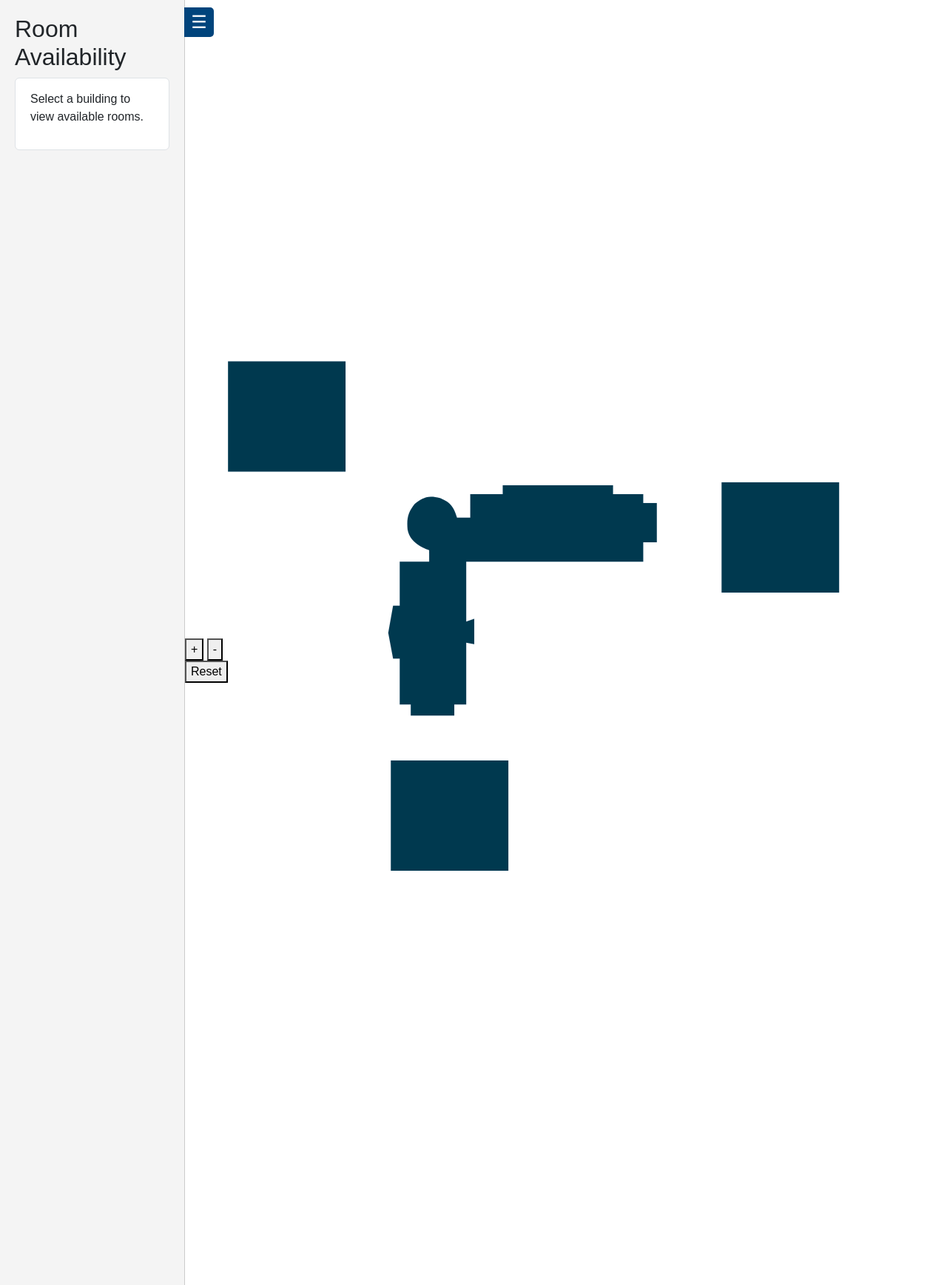
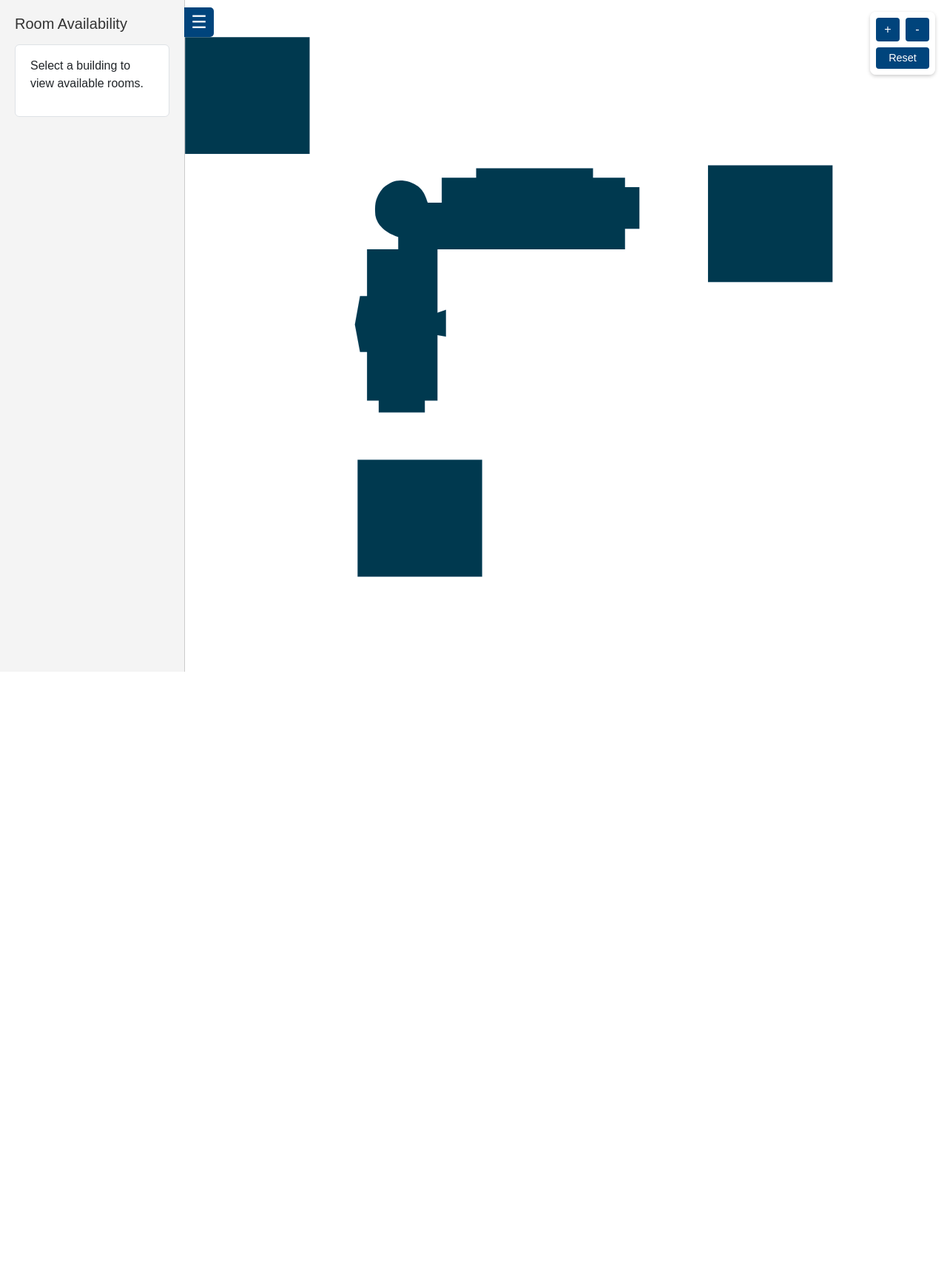
Before and after one commit to Team-Neptune-4155/Sprint-2, a Django app: page / in a window 1280 px wide. Shown: the part 89-1826 px from the top of the page at 74% size. After the commit the page ends 997 px from the top, so only its background shows below. Run offline with Django 5.2, Linux system fonts and the light colour scheme.

Commit message:
Update default.css

```diff
--- a/storefront/static/default.css
+++ b/storefront/static/default.css
@@ -57,6 +57,12 @@ svg path {
       position: relative;
   }
 
+  .panel-content h2 {
+    font-size: 1.25rem;
+    margin-bottom: 1rem;
+    color: #333;
+  }
+
   .side-panel.collapsed {
       transform: translateX(-220px);
   }
@@ -92,7 +98,7 @@ svg path {
       padding-top: 50px;
   }
 
-  .m  ap-container svg {
+  .map-container svg {
       max-width: 100%;
       max-height: 100%;
       width: auto;
@@ -102,6 +108,55 @@ svg path {
   .side-panel.collapsed + .map-container {
       margin-left: -220px;
   }
+
+  /* Zoom Controls */
+.zoom-controls {
+  position: absolute;
+  top: 1rem;
+  right: 1rem;
+  z-index: 20;
+  display: flex;
+  flex-direction: column;
+  gap: 0.5rem;
+  background: rgba(255, 255, 255, 0.8);
+  padding: 0.5rem;
+  border-radius: 0.5rem;
+  box-shadow: 0 2px 5px rgba(0, 0, 0, 0.2);
+}
+
+.zoom-buttons {
+  display: flex;
+  justify-content: space-between;
+  gap: 0.5rem;
+}
+
+.zoom-controls button {
+  background-color: #00447c;
+  color: white;
+  border: none;
+  width: 2rem;
+  height: 2rem;
+  border-radius: 0.25rem;
+  font-size: 1rem;
+  cursor: pointer;
+  transition: background 0.3s;
+  display: flex;
+  align-items: center;
+  justify-content: center;
+}
+
+.zoom-controls button:hover {
+  background-color: #006284;
+}
+
+#reset-button {
+  width: 100%;
+  display: flex;
+  padding: 0.25rem 0.75rem;
+  font-size: 0.9rem;
+  display: block;
+  height: auto;
+}
 
   #room-list {
       margin-top: 10px;
@@ -126,12 +181,10 @@ svg path {
 
   .room-item .dot.unavailable {
       background-color: red;
-<<<<<<< Updated upstream
-=======
   }
 
 
-.room {
+  .room {
     transition: fill 0.3s ease;
   }
 
@@ -175,5 +228,4 @@ svg path {
     fill: #006284;
     stroke-width: 4;
     stroke: black
->>>>>>> Stashed changes
   }
```
